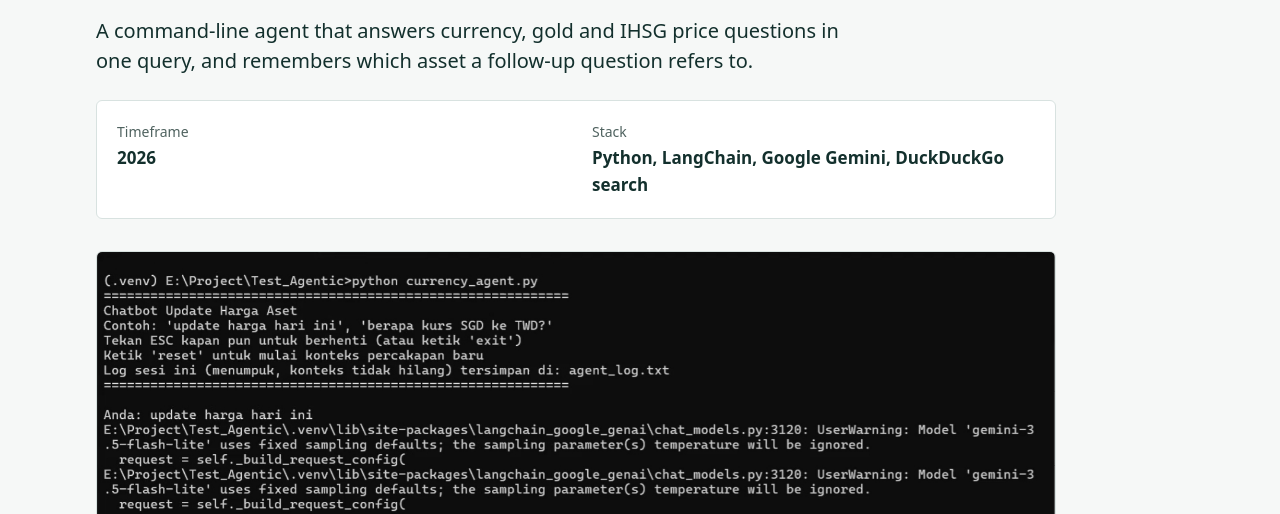
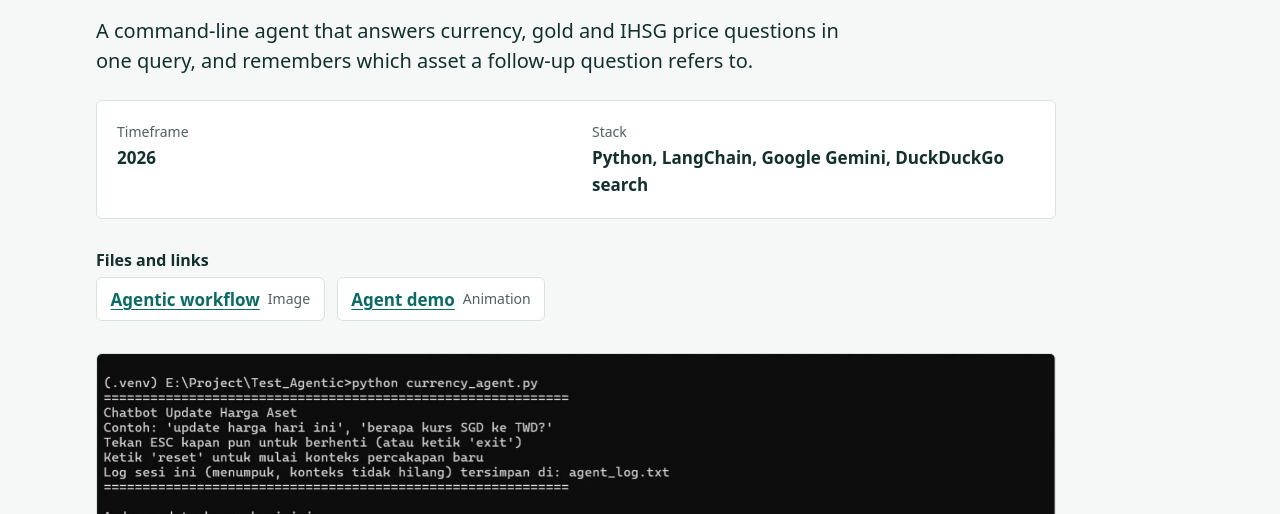
Before and after one commit to falthackel/portfolio, an Astro site: page /work/financial-monitoring-agent in a window 1280 px wide. Shown: the part 286-800 px from the top of the page. Built offline with nearby package versions, Linux system fonts and the light colour scheme; Astro itself is replaced by a stand-in of ours; a web font is replaced by a local one.

Commit message:
Show files and links on case pages; publish project documents
Case pages now list each project's attachments (GitHub first). Local files
are served from public/; large diagrams converted to WebP. Videos are skipped
until they are compressed.

Co-Authored-By: Claude Opus 5.5 <noreply@anthropic.com>

```diff
--- a/src/content/projects/financial-monitoring-agent.md
+++ b/src/content/projects/financial-monitoring-agent.md
@@ -13,7 +13,7 @@ thumbnailAlt: Terminal session where the assistant answers "update harga hari in
 featured: false
 order: 1
 attachments:
-  - { type: svg, label: Agentic workflow, href: assets/projects/finance/flowchart.svg }
+  - { type: svg, label: Agentic workflow, href: assets/projects/finance/flowchart.webp }
   - { type: gif, label: Agent demo, href: assets/projects/finance/agentic.gif }
 ---
 
--- a/src/content/projects/tiny-detector.md
+++ b/src/content/projects/tiny-detector.md
@@ -18,7 +18,7 @@ attachments:
   - { type: pdf, label: Paper (English), href: assets/projects/tiny-detector/18320008_Paper_ENG.pdf }
   - { type: pdf, label: Poster, href: assets/projects/tiny-detector/18320008_Poster.pdf }
   - { type: pdf, label: Final presentation (Indonesian), href: assets/projects/tiny-detector/18320008_Presentasi.pdf }
-  - { type: png, label: System architecture, href: assets/projects/tiny-detector/architecture.png }
+  - { type: png, label: System architecture, href: assets/projects/tiny-detector/architecture.webp }
   - { type: link, label: Code on GitHub, href: "https://github.com/falthackel/tiny-detector" }
 ---
 
--- a/src/content/projects/wheel-rim-classification.md
+++ b/src/content/projects/wheel-rim-classification.md
@@ -16,7 +16,7 @@ order: 1
 # The client progress report (chemco-report.pdf) is not published: no permission
 # from the client. Its substance is described in the "How I ran the project" section.
 attachments:
-  - { type: svg, label: Integrated solution workflow, href: assets/projects/rim-wheels/workflow.svg }
+  - { type: svg, label: Integrated solution workflow, href: assets/projects/rim-wheels/workflow.webp }
   - { type: mp4, label: Software demo, href: assets/projects/rim-wheels/demo.mp4 }
 ---
 
--- a/src/pages/work/[slug].astro
+++ b/src/pages/work/[slug].astro
@@ -16,6 +16,32 @@ export async function getStaticPaths() {
 const { project } = Astro.props;
 const p = project.data;
 const { Content } = await render(project);
+
+// Files and links listed under "attachments" in the project's Markdown file.
+// Local files must live in public/; any that are missing (e.g. videos not added yet) are skipped.
+import { existsSync } from 'node:fs';
+import { join } from 'node:path';
+
+const kindOf = (href: string) => {
+  const ext = href.split('?')[0].split('.').pop()?.toLowerCase() ?? '';
+  if (href.includes('github.com')) return 'GitHub';
+  if (ext === 'pdf') return 'PDF';
+  if (ext === 'ipynb') return 'Notebook';
+  if (ext === 'gif') return 'Animation';
+  if (['mp4', 'webm'].includes(ext)) return 'Video';
+  if (['png', 'jpg', 'jpeg', 'webp', 'svg'].includes(ext)) return 'Image';
+  return 'Link';
+};
+
+const links = p.attachments
+  .map((a) => {
+    const external = /^https?:\/\//.test(a.href);
+    const local = a.href.replace(/^\//, '');
+    return { ...a, external, url: external ? a.href : `/${local}`, kind: kindOf(a.href), ok: external || existsSync(join(process.cwd(), 'public', local)) };
+  })
+  .filter((a) => a.ok)
+  // Code first: it is what most reviewers look for.
+  .sort((a, b) => Number(b.kind === 'GitHub') - Number(a.kind === 'GitHub'));
 ---
 
 <BaseLayout title={`${p.title}, ${site.name}`} description={p.summary}>
@@ -31,6 +57,19 @@ const { Content } = await render(project);
         <div><dt>Timeframe</dt><dd>{p.date}</dd></div>
         {p.stack.length > 0 && <div><dt>Stack</dt><dd>{p.stack.join(', ')}</dd></div>}
       </dl>
+      {links.length > 0 && (
+        <nav class="files" aria-labelledby="files-title">
+          <h2 id="files-title" class="files__title">Files and links</h2>
+          <ul>
+            {links.map((a) => (
+              <li>
+                <a href={a.url} {...(a.external ? { rel: 'noopener' } : {})}>{a.label}</a>
+                <span class="files__kind">{a.kind}</span>
+              </li>
+            ))}
+          </ul>
+        </nav>
+      )}
     </header>
 
     <figure class="case__figure">
@@ -63,6 +102,21 @@ const { Content } = await render(project);
   .facts dt { font-size: var(--step--1); color: var(--muted); }
   .facts dd { margin: 0; font-weight: 600; }
   @media (min-width: 640px) { .facts { grid-template-columns: 1fr 1fr; } }
+  .files { margin: 0 0 2rem; max-width: 60rem; }
+  .files__title { font-size: var(--step-0); font-family: var(--font-body); font-weight: 700; margin-bottom: 0.5rem; }
+  .files ul { list-style: none; padding: 0; margin: 0; display: flex; flex-wrap: wrap; gap: 0.5rem 0.75rem; }
+  .files li {
+    display: inline-flex;
+    align-items: center;
+    gap: 0.5rem;
+    min-height: 44px;
+    padding: 0.4rem 0.85rem;
+    background: var(--surface);
+    border: 1px solid var(--rule);
+    border-radius: var(--radius);
+  }
+  .files a { font-weight: 600; }
+  .files__kind { font-size: var(--step--1); color: var(--muted); }
   .case__figure {
     margin: 0 0 2.5rem;
     max-width: 60rem;
```
Also changed, not shown: public/assets/projects/anomaly/demo.jpg (added), public/assets/projects/anomaly/result.png (added), public/assets/projects/finance/agentic.gif (added), public/assets/projects/finance/flowchart.webp (added), public/assets/projects/rim-wheels/workflow.webp (added), public/assets/projects/tiny-detector/architecture.webp (added), 3 other files.
